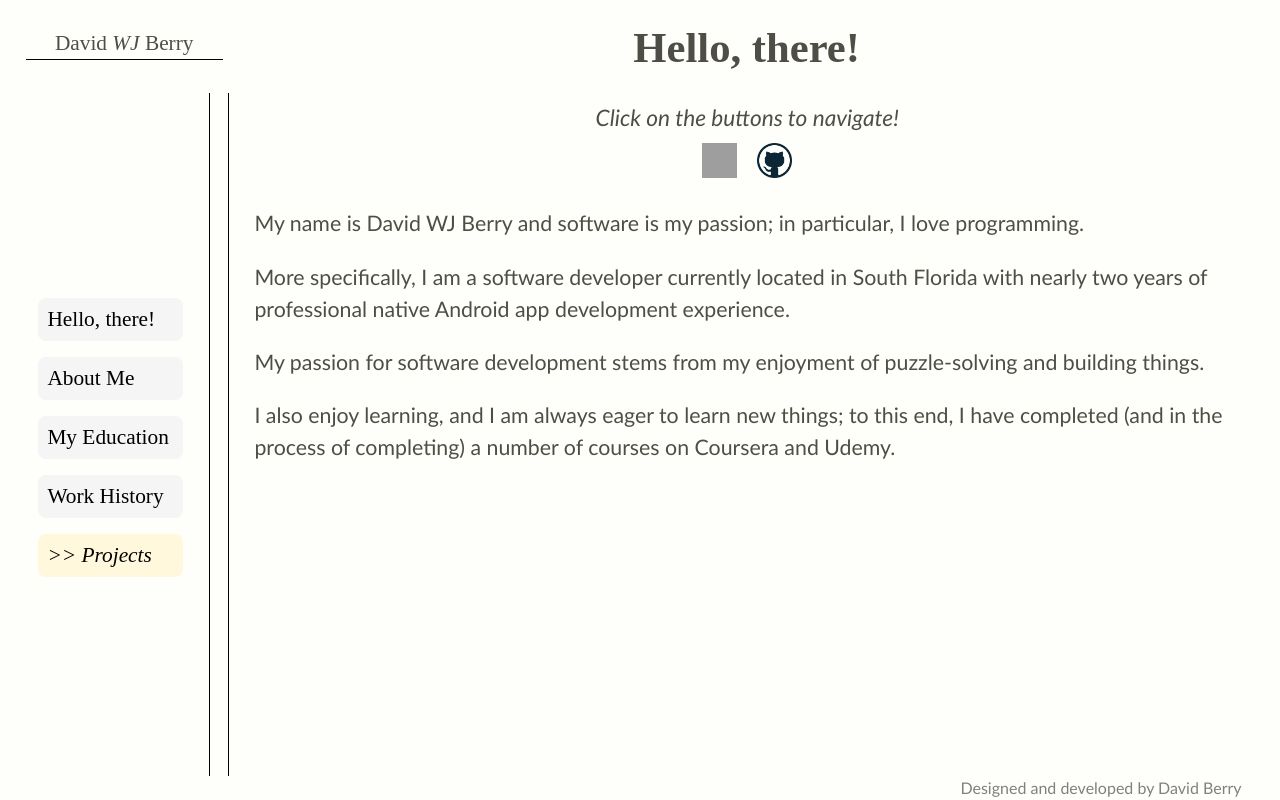
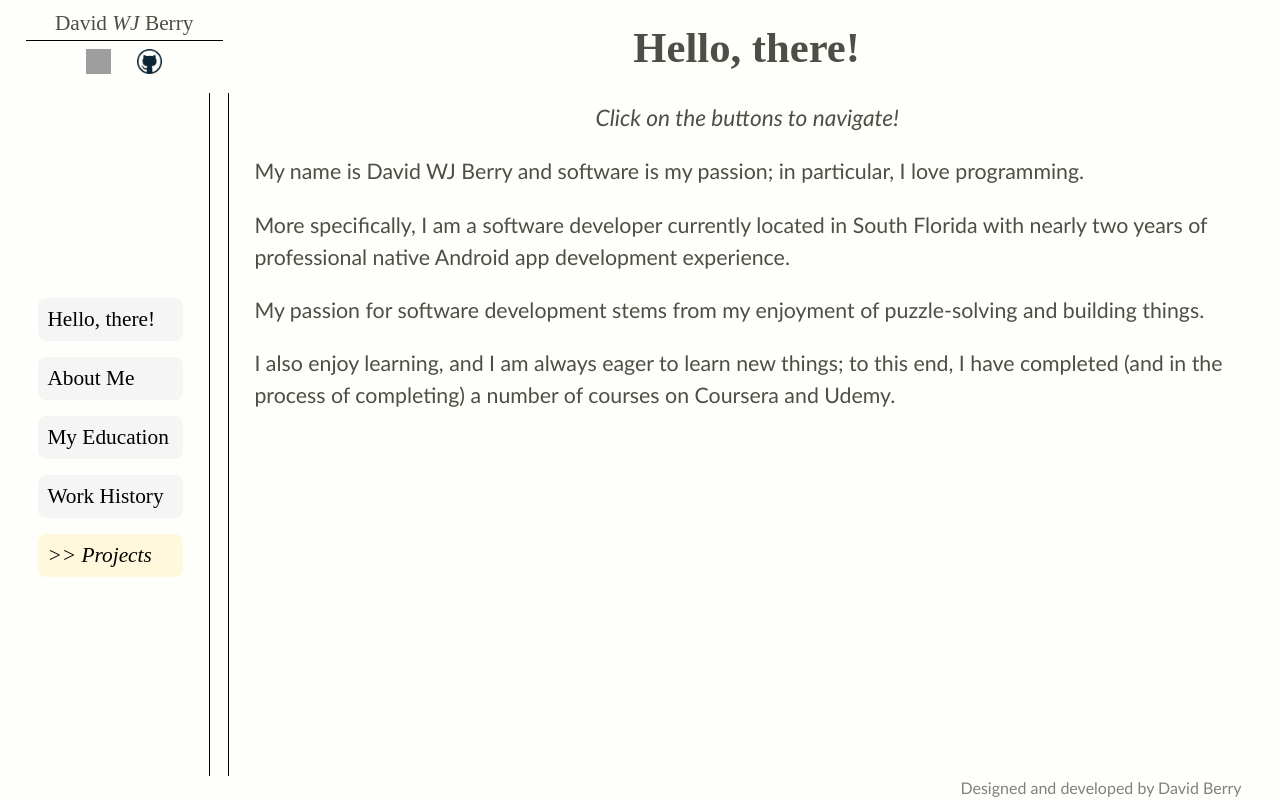
Before and after one commit to DBerry07/DBerry07.github.io, a React (Vite) app: page / in a window 1280 px wide. Built offline with nearby package versions, Linux system fonts and the light colour scheme.

Commit message:
Moved linkedin & github profile links to namepanel

```diff
--- a/src/components/NamePanel.jsx
+++ b/src/components/NamePanel.jsx
@@ -1,9 +1,23 @@
 import "../css/NamePanel.css";
+import { LINKS } from "../data/constants/links.js";
+import { locations } from "../data/constants/filelocs.js";
 
 export default function NamePanel() {
+  var size = 25;
+
   return (
     <div id="namepanel">
-      David <span id="middle-initals">WJ</span> Berry
+      <div id="name">
+        David <span id="middle-initals">WJ</span> Berry
+      </div>
+      <div>
+        <a href={LINKS.linkedin} target="_blank" className="job-link">
+          <img src={locations.PicLinkedin} width={size} height={size} />
+        </a>
+        <a href={LINKS.github} target="_blank" className="job-link">
+          <img src={locations.PicGithub} width={size} height={size} />
+        </a>
+      </div>
     </div>
   );
 }
--- a/src/css/NamePanel.css
+++ b/src/css/NamePanel.css
@@ -1,11 +1,21 @@
 #namepanel {
+    padding-top: 1vh;
+}
+
+#name {
     grid-area: name;
     align-self: center;
     font-size: 16pt;
     border-bottom: 1px black solid;
     font-family: cursive;
+    margin-bottom: 1vh;
 }
 
 #middle-initals {
     font-style: italic;
 }
+
+.job-link {
+    padding-left: 1vw;
+    padding-right: 1vw;
+}
--- a/src/data/constants/screens.js
+++ b/src/data/constants/screens.js
@@ -4,10 +4,6 @@ import { getText } from "./fetching.js";
 
 export const Hello = {
   title: "Hello, there!",
-  htmls: [
-    [LINKS.linkedin, locations.PicLinkedin],
-    [LINKS.github, locations.PicGithub],
-  ],
   subheading: "Click on the buttons to navigate!",
   body: await getText(locations.HelloBody), // "await" here is very important! Page won't work without it!
 };
```
